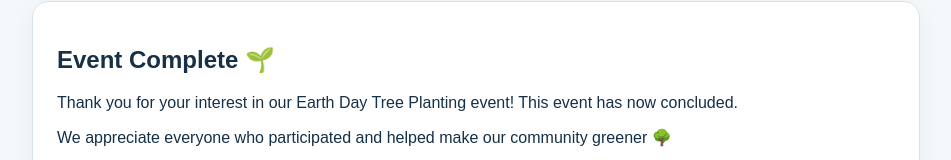
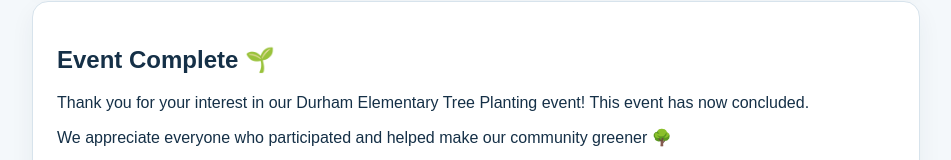
Before and after one commit to uff-bay/durham-2026, a plain HTML site: page index.html in a window 1280 px wide. Shown: the part 491-651 px from the top of the page, without its empty margins (164-1115 px from the left). Drawn offline with Linux system fonts and the light colour scheme.

Commit message:
Updated event name in index.html

```diff
--- a/index.html
+++ b/index.html
@@ -22,7 +22,7 @@
         <h2>Event Complete 🌱</h2>
 
         <p>
-          Thank you for your interest in our Earth Day Tree Planting event!
+          Thank you for your interest in our Durham Elementary Tree Planting event!
           This event has now concluded.
         </p>
 
```
